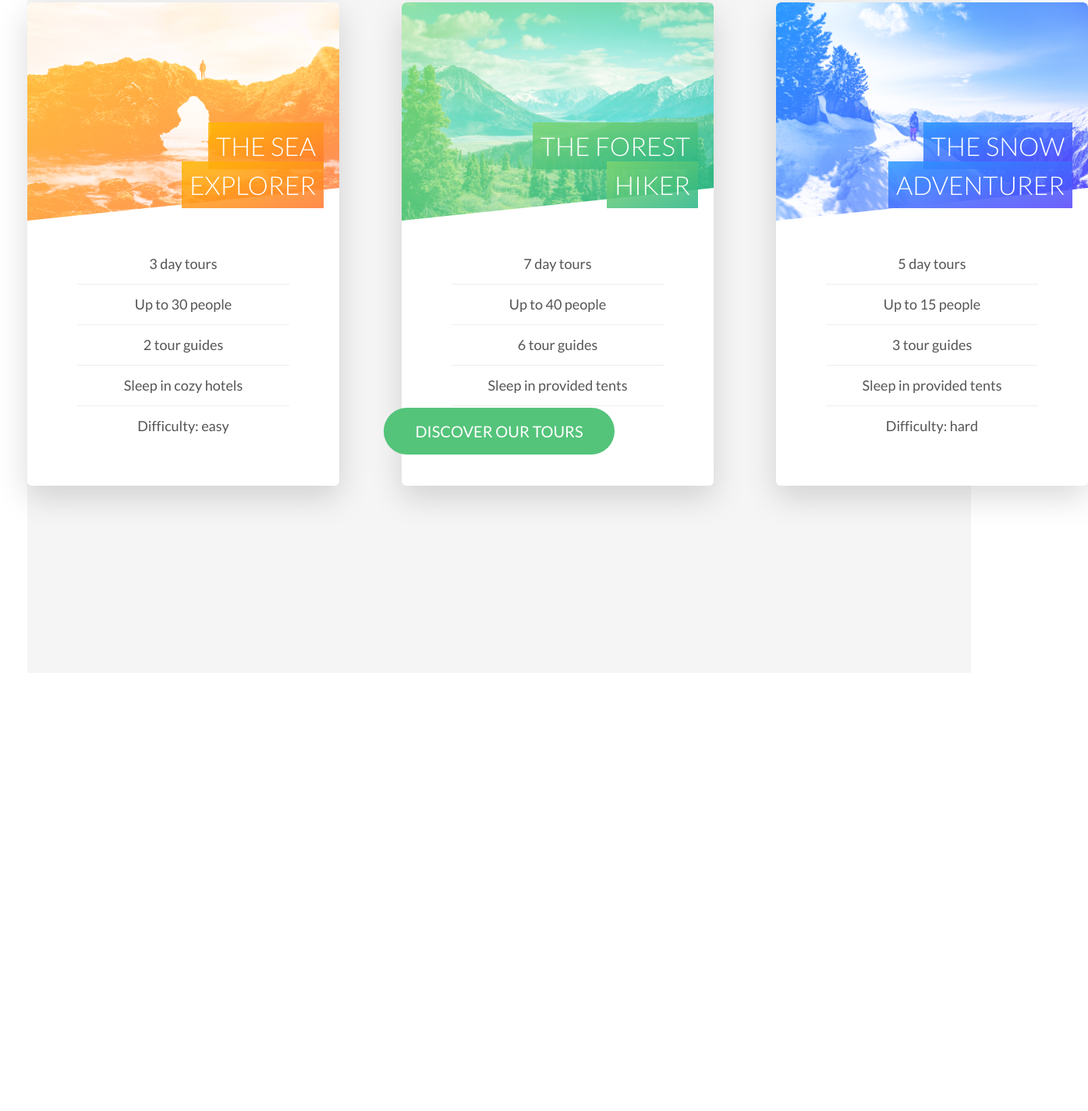
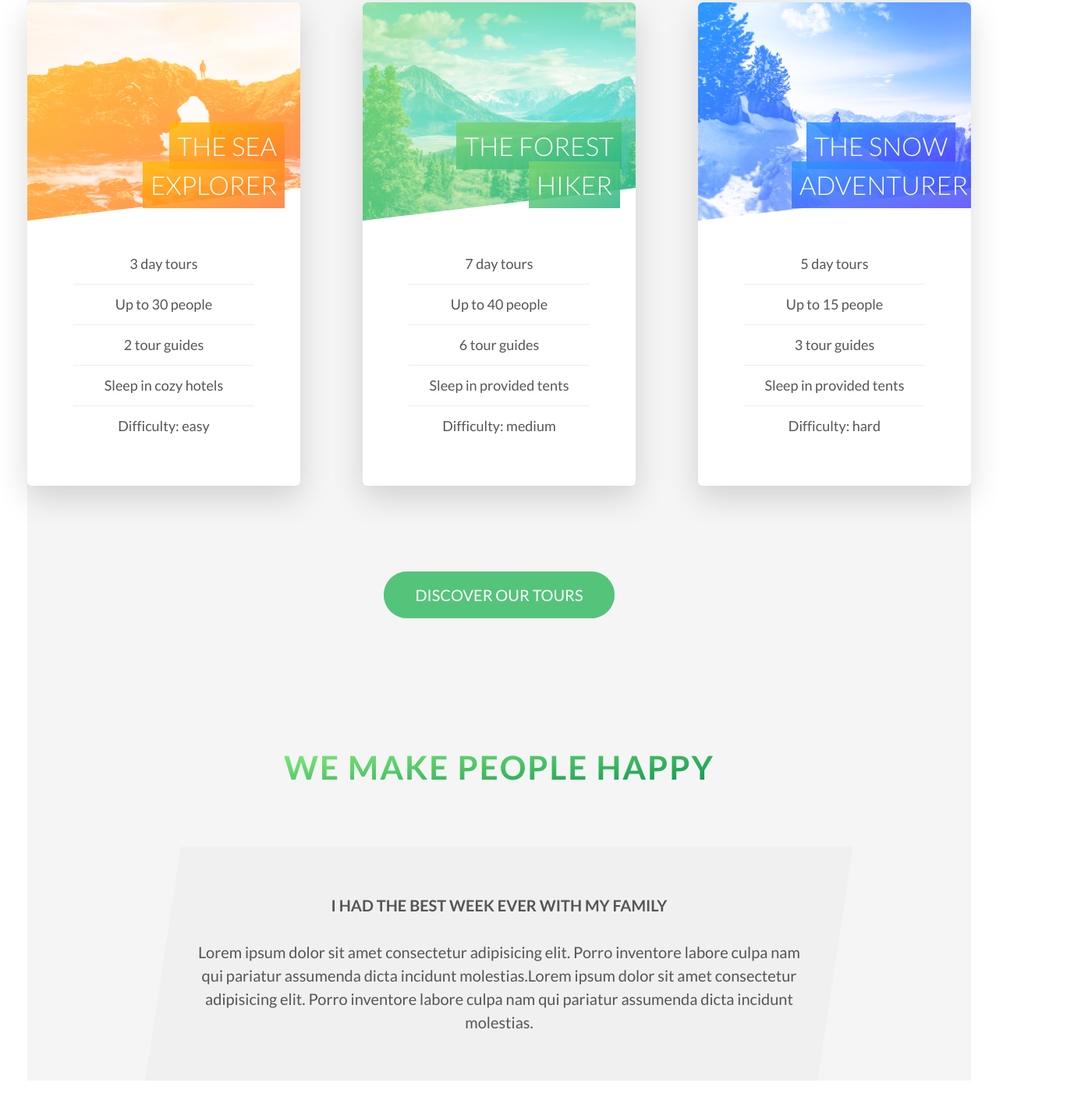
Before and after one commit to Jakubisik/Natours-Tours-Web, a plain HTML site: page index.html in a window 1280 px wide. Shown: the part 2655-4080 px from the top of the page at 78% size, 1395 px wide, since content can reach past the window. Before the commit the page ends 3553 px from the top, so only its background shows below. Drawn offline with Linux system fonts and the light colour scheme.

Commit message:
add section--stories / positioning and updates

```diff
--- a/index.html
+++ b/index.html
@@ -126,8 +126,8 @@
         <h2 class="heading-secondary u-margin-bottom-big">
           Most popular tours
         </h2>
+
         <div class="row">
-          <div class="col-1-of-3">
           <div class="card">
             <div class="card__side card__side--front">
               <div class="card__picture card__picture--1">&nbsp;</div>
@@ -156,9 +156,7 @@
               </div>
             </div>
           </div>
-          </div>
 
-          <div class="col-1-of-3">
           <div class="card">
             <div class="card__side card__side--front">
               <div class="card__picture card__picture--2">&nbsp;</div>
@@ -187,9 +185,7 @@
               </div>
             </div>
           </div>
-          </div>
 
-          <div class="col-1-of-3">
           <div class="card">
             <div class="card__side card__side--front">
               <div class="card__picture card__picture--3">&nbsp;</div>
@@ -219,8 +215,40 @@
             </div>
           </div>
         </div>
+        <div class="u-margin-top-huge u-margin-bottom-big">
+          <a href="#" class="btn btn--green">Discover our tours</a>
         </div>
-        <a href="#" class="btn btn--green">Discover our tours</a>
+      </section>
+      <section class="section--stories">
+        <div class="bg-video">
+          <video class="bg-video__content" autoplay muted loop>
+            <source src="img/video.mp4" type="video/mp4" />
+            <source src="img/video.webm" type="video/webm" />
+            Your browser is not supported!
+          </video>
+        </div>
+        <div class="u-center-text u-margin-bottom-big">
+          <h2 class="heading-secondary u-margin-bottom-medium">
+            We make people happy
+          </h2>
+          <div class="row">
+            <div class="story">
+              <figure class="story__shape"></figure>
+              <div class="story__text">
+                <h3 class="heading-tertiary u-margin-bottom-samll">
+                  I had the best week ever with my family
+                </h3>
+                <p class="paragraph">
+                  Lorem ipsum dolor sit amet consectetur adipisicing elit. Porro
+                  inventore labore culpa nam qui pariatur assumenda dicta
+                  incidunt molestias.Lorem ipsum dolor sit amet consectetur
+                  adipisicing elit. Porro inventore labore culpa nam qui
+                  pariatur assumenda dicta incidunt molestias.
+                </p>
+              </div>
+            </div>
+          </div>
+        </div>
       </section>
     </main>
   </body>
--- a/sass/main.scss
+++ b/sass/main.scss
@@ -302,6 +302,7 @@ body {
   margin: 0 auto;
   display: flex;
   gap: 8rem;
+
   & > * {
     width: 50%;
   }
@@ -419,8 +420,12 @@ body {
 
 .section--tours {
   background-color: hsla(0, 0%, 91.8%, 0.49);
-  padding: 28rem 0;
+  padding: 28rem 0 7rem 0;
   margin-top: -12vh;
+}
+
+.u-margin-top-huge {
+  margin-top: 73rem;
 }
 
 .card {
@@ -428,8 +433,7 @@ body {
   -moz-perspective: 200rem;
   perspective: 200rem;
   position: relative;
-  height: 52rem;
-  width: 40rem;
+  max-width: 45rem;
 
   &:hover &__side--front {
     transform: rotateY(180deg);
@@ -648,3 +652,39 @@ body {
     font-weight: 100;
   }
 }
+
+.section--stories {
+  background-color: hsla(0, 0%, 91.8%, 0.49);
+}
+
+.story {
+  width: 75%;
+  margin: 0 auto;
+  box-shadow: 0 3rem 6rem #333 0.1;
+  border-radius: 6px;
+
+  &__text {
+    font-size: 1.8rem;
+    padding: 6rem;
+    clip-path: polygon(5% 0%, 100% 0%, 95% 100%, 0% 100%);
+    background-color: hsla(0, 0%, 91.8%, 0.49);
+  }
+}
+
+.bg-video {
+  position: absolute;
+  top: 0;
+  left: 0;
+  height: 100%;
+  width: 100%;
+  z-index: -1;
+  opacity: 0.15;
+  overflow: hidden;
+
+  &__content {
+    height: 100%;
+    width: 100%;
+    -o-object-fit: cover;
+    object-fit: cover;
+  }
+}
```
Also changed, not shown: sass/main.css, 1 other file. Lines whose indentation alone changed are shown as unchanged.
